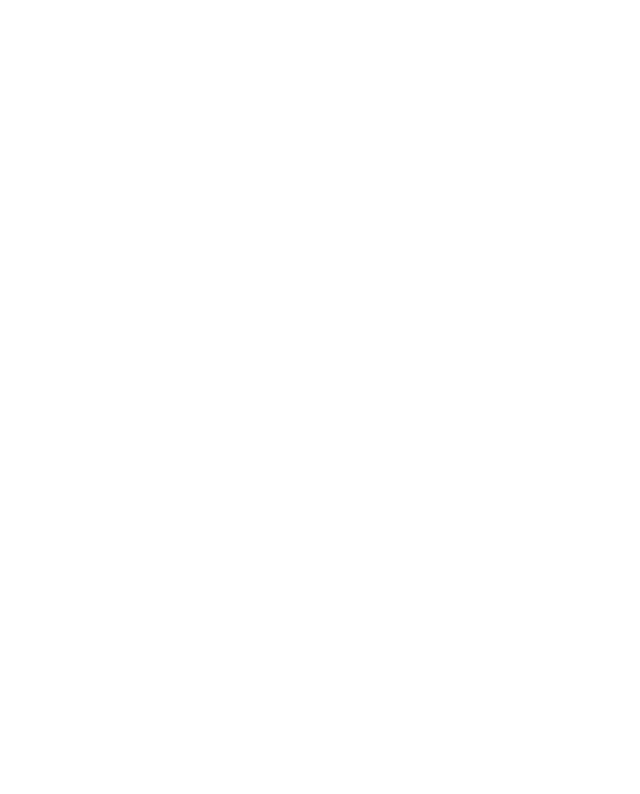
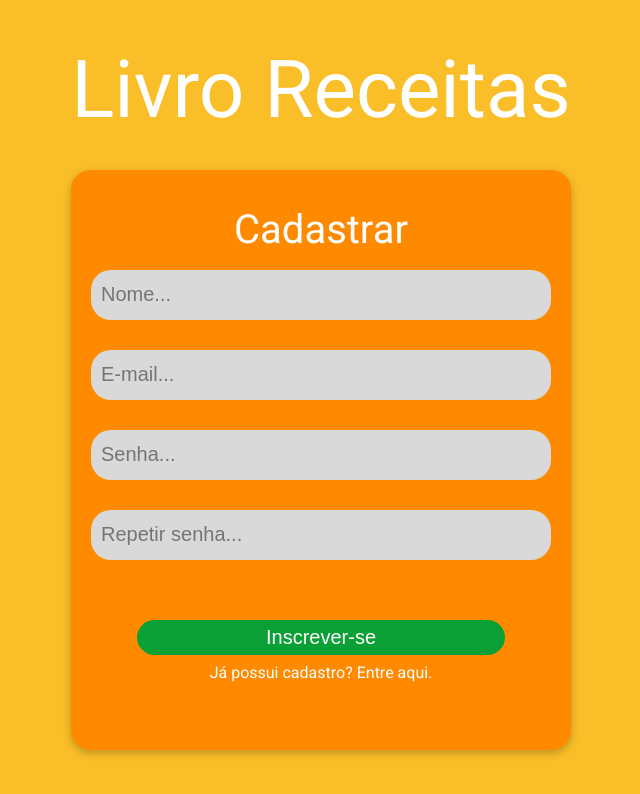
Before and after one commit to luishsilva09/Livro-Receitas-Front, a React (Create React App) app: page /signup in a window 1280 px wide. Before the commit this address had no page. Shown: the top 794 px of the page, without its empty margins (319-959 px from the left). Built offline with nearby package versions, Linux system fonts and the light colour scheme.

Commit message:
feat: signup form page layout

```diff
--- a/src/components/App.tsx
+++ b/src/components/App.tsx
@@ -1,6 +1,7 @@
 import GlobalStyle from "./globalStyles";
 import { BrowserRouter, Routes, Route } from "react-router-dom";
 import { Signin } from "./signin/Signin";
+import { Signup } from "./signup/Signup";
 
 function App() {
   return (
@@ -9,6 +10,7 @@
       <BrowserRouter>
         <Routes>
           <Route path="/" element={<Signin />} />
+          <Route path="/signup" element={<Signup />} />
           <Route path="/recipes" element={<></>} />
           <Route path="/newRecipe" element={<></>} />
         </Routes>
--- /dev/null
+++ b/src/components/signup/Signup.tsx
@@ -0,0 +1,44 @@
+import styled from "styled-components";
+import { SignupForm } from "./SignupForm";
+
+export function Signup() {
+  return (
+    <Container>
+      <h1>Livro Receitas</h1>
+      <SignupForm />
+    </Container>
+  );
+}
+const Container = styled.div`
+  background-color: #fabe28;
+  width: 100vw;
+  height: 100vh;
+  display: flex;
+  align-items: center;
+  justify-content: center;
+  flex-direction: column;
+
+  a {
+    text-decoration: none;
+  }
+  h1 {
+    font-size: 80px;
+    margin-bottom: 40px;
+    color: #fff;
+  }
+  @media (max-width: 610px) {
+    width: 100vw;
+    height: 100vh;
+    align-items: center;
+    justify-content: center;
+    h1 {
+      font-size: 40px;
+    }
+  }
+  @media (max-height: 460px) {
+    height: 100%;
+    h1 {
+      font-size: 20px;
+    }
+  }
+`;
--- /dev/null
+++ b/src/components/signup/SignupForm.tsx
@@ -0,0 +1,144 @@
+import styled from "styled-components";
+import React, { useState } from "react";
+import { Link } from "react-router-dom";
+
+export function SignupForm() {
+  const [load, setLoad] = useState(false);
+  const [newUserData, setNewUserData] = useState({
+    name: "",
+    email: "",
+    password: "",
+    repeatPassword: "",
+  });
+
+  async function createUser(event: React.FormEvent<HTMLFormElement>) {
+    event.preventDefault();
+    console.log("criando usuario");
+  }
+  return (
+    <ContainerForm>
+      <Form onSubmit={(event) => createUser(event)}>
+        <h2>Cadastrar</h2>
+        <input
+          type="text"
+          placeholder="Nome..."
+          disabled={load}
+          value={newUserData.name}
+          onChange={(e) =>
+            setNewUserData({ ...newUserData, name: e.target.value })
+          }
+        />
+        <input
+          type="email"
+          placeholder="E-mail..."
+          disabled={load}
+          value={newUserData.email}
+          onChange={(e) =>
+            setNewUserData({ ...newUserData, email: e.target.value })
+          }
+        />
+        <input
+          type="password"
+          placeholder="Senha..."
+          disabled={load}
+          value={newUserData.password}
+          onChange={(e) =>
+            setNewUserData({ ...newUserData, password: e.target.value })
+          }
+        />
+        <input
+          type="password"
+          placeholder="Repetir senha..."
+          disabled={load}
+          value={newUserData.repeatPassword}
+          onChange={(e) =>
+            setNewUserData({ ...newUserData, repeatPassword: e.target.value })
+          }
+        />
+        <button type="submit" disabled={load}>
+          Inscrever-se
+        </button>
+        <Link to="/">
+          <h3>Já possui cadastro? Entre aqui.</h3>
+        </Link>
+      </Form>
+    </ContainerForm>
+  );
+}
+
+const ContainerForm = styled.div`
+  display: flex;
+  flex-direction: column;
+  background-color: #ff8a00;
+  border-radius: 20px;
+  height: 580px;
+  width: 100%;
+  padding: 0px 20px 30px 20px;
+  flex-wrap: wrap;
+  max-width: 500px;
+  align-items: center;
+  justify-content: center;
+  box-shadow: rgba(0, 0, 0, 0.24) 0px 3px 8px;
+`;
+
+const Form = styled.form`
+  display: flex;
+  flex-direction: column;
+  justify-content: center;
+  align-items: center;
+  width: 100%;
+  h2 {
+    color: #fff;
+    font-size: 40px;
+    margin-bottom: 20px;
+    width: 100%;
+    text-align: center;
+  }
+  input {
+    height: 50px;
+    border: none;
+    border-radius: 20px;
+    width: 100%;
+    font-size: 20px;
+    padding: 10px;
+    margin-bottom: 30px;
+    background-color: #d9d9d9;
+  }
+  p {
+    font-size: 20px;
+    margin: 10px;
+    color: #fff;
+  }
+  h3 {
+    text-align: center;
+    margin-top: 10px;
+    &:hover {
+      cursor: pointer;
+      text-decoration: underline;
+    }
+  }
+  a {
+    text-decoration: none;
+    color: #fff;
+  }
+  button {
+    width: 80%;
+    height: 35px;
+    border: none;
+    border-radius: 20px;
+    background-color: #0ba035;
+    color: #fff;
+    font-size: 20px;
+    margin-top: 30px;
+    display: flex;
+    align-items: center;
+    justify-content: center;
+    &:hover {
+      cursor: pointer;
+      filter: brightness(130%);
+    }
+    &:active {
+      transform: scale(0.9, 0.9);
+    }
+  }
+`;
```
